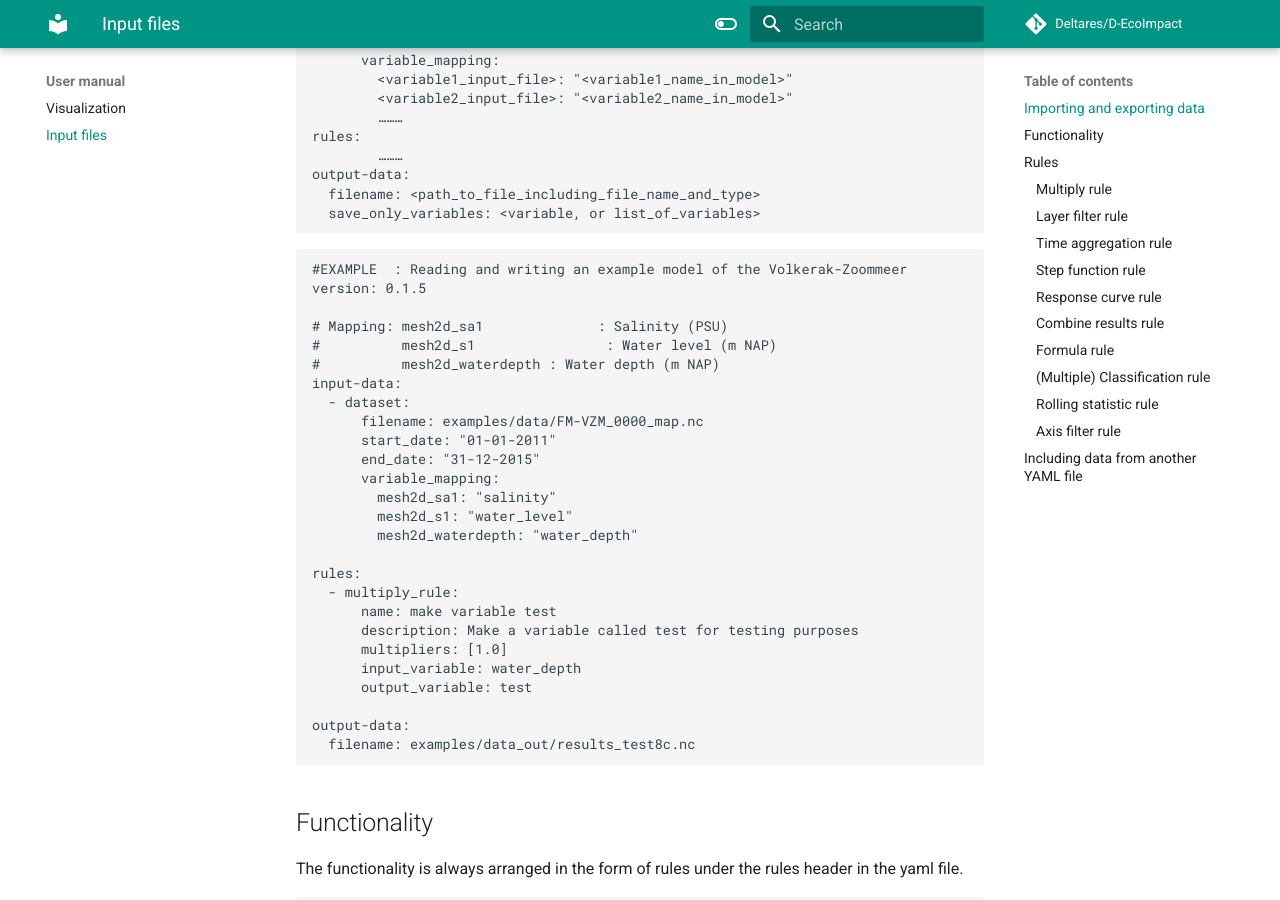
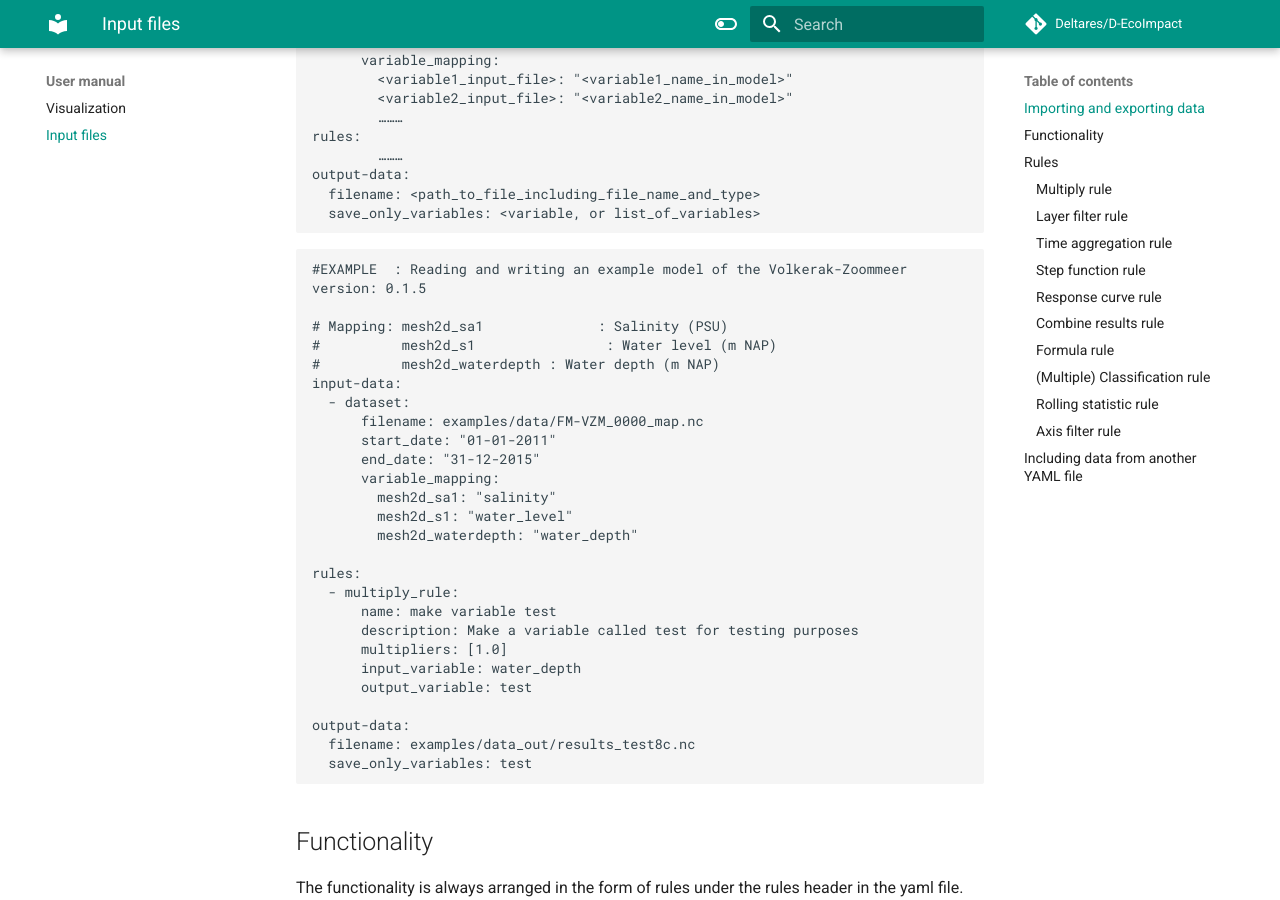
Before and after one commit to Deltares/D-EcoImpact, an MkDocs documentation site: the page built from docs/manual/input.md, in a window 1280 px wide and 900 px high, scrolled down 1128 px. Built offline with MkDocs 1.6.1 and Material for MkDocs 9.7.7, drawn with Linux system fonts in a browser that asks for light colours; comment, search, counter and statistics services are not loaded; the version menu is left out.

Commit message:
Update example in documentation

````diff
--- a/docs/manual/input.md
+++ b/docs/manual/input.md
@@ -69,6 +69,7 @@ rules:
 
 output-data:
   filename: examples/data_out/results_test8c.nc
+  save_only_variables: test
 ```
 
 ## Functionality
````
